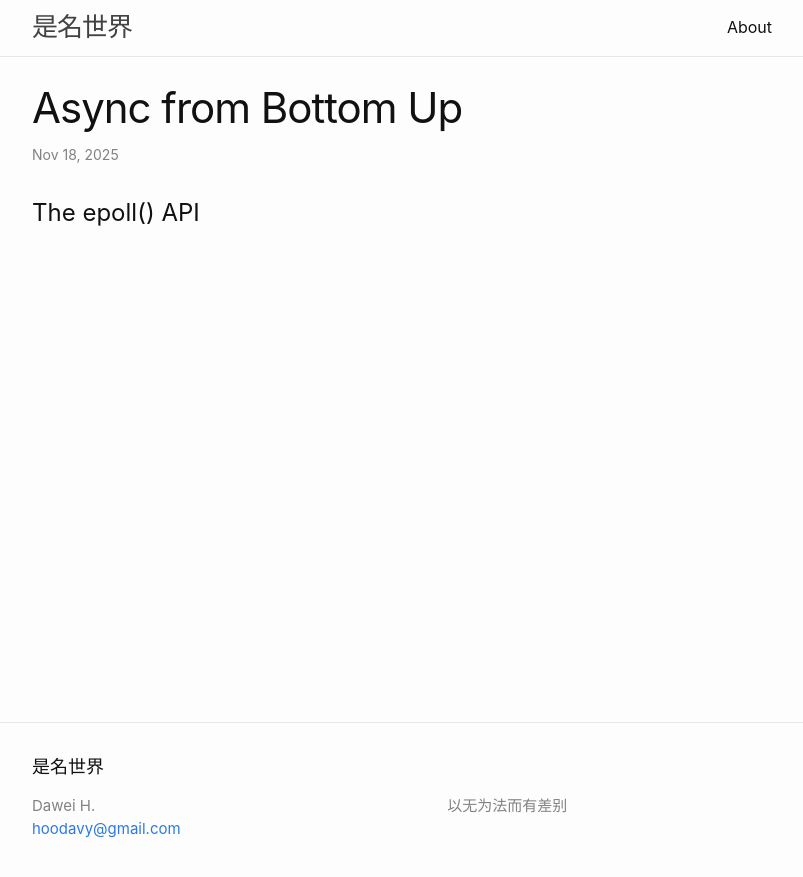
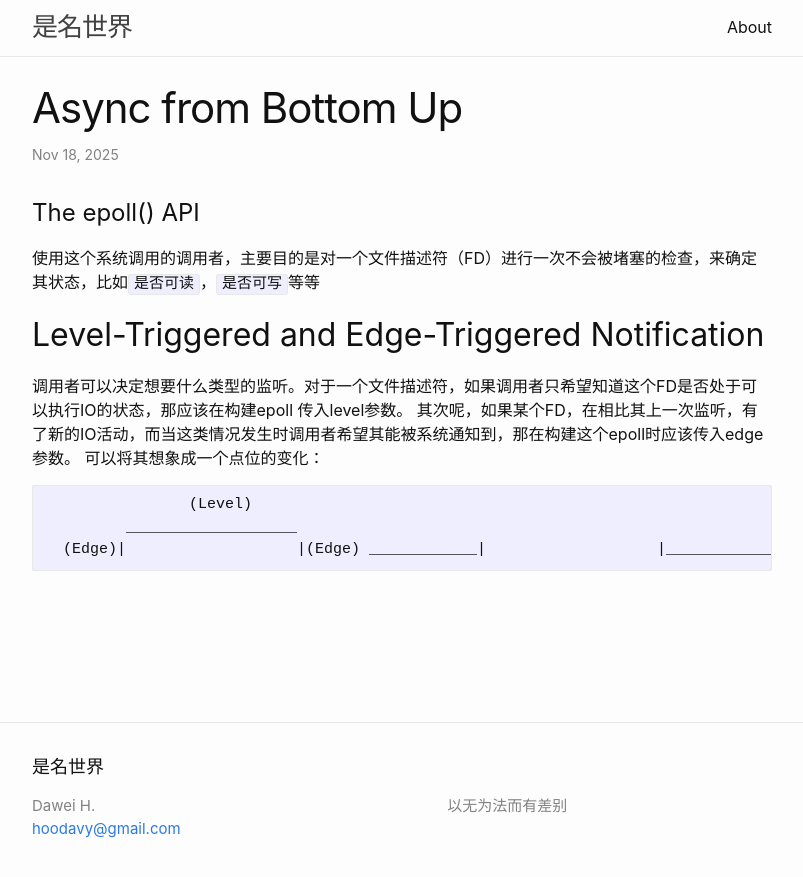
Before and after one commit to ugoa/ugoa.github.io, a Jekyll site: the page built from _posts/2025-11-18-async-from-from-bottom-up.md, in a window 1280 px wide. Shown: the top 877 px of the page, without its empty margins (238-1041 px from the left). Built offline with Jekyll 4.4.1, drawn with Linux system fonts in a browser that asks for light colours.

Commit message:
Enhance documentation for epoll() API usage
Add explanation of epoll() API and notification types.

```diff
--- a/_posts/2025-11-18-async-from-from-bottom-up.md
+++ b/_posts/2025-11-18-async-from-from-bottom-up.md
@@ -5,3 +5,16 @@ date:   2025-11-18 13:28:00 +0800
 ---
 
 # The epoll() API
+
+使用这个系统调用的调用者，主要目的是对一个文件描述符（FD）进行一次不会被堵塞的检查，来确定其状态，比如`是否可读`，`是否可写`等等
+
+## Level-Triggered and Edge-Triggered Notification
+
+调用者可以决定想要什么类型的监听。对于一个文件描述符，如果调用者只希望知道这个FD是否处于可以执行IO的状态，那应该在构建epoll 传入level参数。
+其次呢，如果某个FD，在相比其上一次监听，有了新的IO活动，而当这类情况发生时调用者希望其能被系统通知到，那在构建这个epoll时应该传入edge参数。
+可以将其想象成一个点位的变化：
+
+                    (Level)
+             ___________________
+      (Edge)|                   |(Edge)
+____________|                   |________________
```
